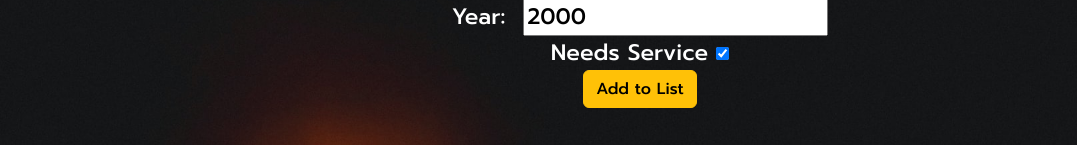
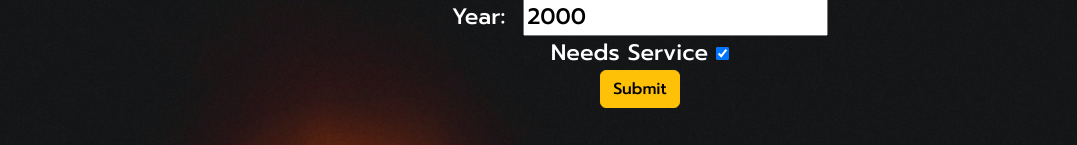
Before and after one commit to nicudemosB/service_React_Frontend, a React (Create React App) app: page / in a window 1280 px wide. Shown: the part 180-325 px from the top of the page, without its empty margins (0-1077 px from the left). Built offline with nearby package versions, Linux system fonts and the light colour scheme; no server answers; a web font is replaced by a local one.

Commit message:
changed input to submit

```diff
--- a/src/App.js
+++ b/src/App.js
@@ -135,7 +135,7 @@ const handleDelete = (serviceData) => {
             Model: <input className='model' type='text' onChange={handleNewModelChange} /><br/>
             Year: <input className='year' type='number' defaultValue="2000" onChange={handleNewYearChange} /><br/>
             Needs Service <input type='checkbox' defaultChecked={true} onChange={handleNewServiceChange} /><br/>
-            <input className='btn btn-warning' type='submit' value='Add to List'></input>
+            <input className='btn btn-warning' type='submit' value='Submit'></input>
           </form><br/>
         <h3>Vehicle Maintenance List:</h3>
         <div>
```
